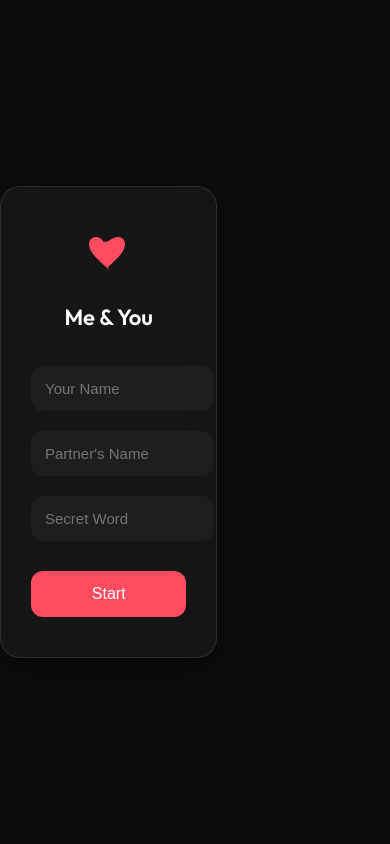
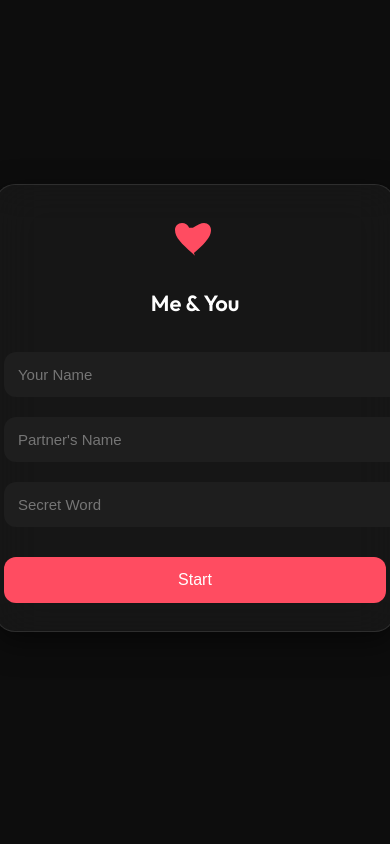
Before and after one commit to ENNYyyyy/me_nd_you, a Django app: page / in a window 390 px wide; the page is wider, and only the part inside the window is pictured. Run offline with Django 5.2, Linux system fonts and the light colour scheme.

Commit message:
Responsive layout and vertical spacing for login and PWA actions; update mode select and play templates; fix URLs

```diff
--- a/game/templates/game/login.html
+++ b/game/templates/game/login.html
@@ -31,16 +31,32 @@
     />
 
     <style>
+      html,
       body {
+        height: 100%;
         margin: 0;
         padding: 0;
+      }
+
+      body {
+        min-height: 100vh;
+        min-width: 100vw;
         font-family: "Outfit", sans-serif;
         background: #0d0d0d;
         color: #fff;
-        height: 100vh;
         display: flex;
+        flex-direction: column;
         align-items: center;
         justify-content: center;
+      }
+
+      .main-content {
+        display: flex;
+        flex-direction: column;
+        align-items: center;
+        width: 100%;
+        max-width: 400px;
+        margin: 0 auto;
       }
 
       .login-container {
@@ -49,10 +65,11 @@
         backdrop-filter: blur(20px);
         border-radius: 20px;
         padding: 40px 30px;
-        width: 90%;
+        width: 100%;
         max-width: 400px;
         text-align: center;
         box-shadow: 0 10px 30px rgba(0, 0, 0, 0.5);
+        margin-bottom: 28px;
       }
 
       .login-container svg {
@@ -102,9 +119,9 @@
         display: flex;
         flex-direction: column;
         align-items: center;
-        margin-top: 32px;
         width: 100%;
         max-width: 400px;
+        gap: 0;
       }
 
       #installBtn {
@@ -128,7 +145,8 @@
         display: block;
       }
 
-      #install-tip {
+      #install-tip,
+      #ios-pwa-tip {
         display: none;
         margin-top: 12px;
         background: #222;
@@ -140,19 +158,18 @@
         width: 100%;
       }
 
-      #ios-pwa-tip {
-        display: none;
-        margin-top: 12px;
-        background: #222;
-        color: #fff;
-        padding: 12px 16px;
-        border-radius: 10px;
-        font-size: 15px;
-        text-align: center;
-        width: 100%;
+      @media (max-width: 500px) {
+        .main-content,
+        .login-container,
+        .pwa-actions {
+          max-width: 98vw;
+          width: 98vw;
         }
 
-      @media (max-width: 500px) {
+        .login-container {
+          padding: 28px 8px;
+        }
+
         h1 {
           font-size: 22px;
         }
@@ -160,6 +177,7 @@
     </style>
   </head>
   <body>
+    <div class="main-content">
       <div class="login-container">
         <svg viewBox="0 0 24 24">
           <path
@@ -184,10 +202,11 @@
           <button type="submit">Start</button>
         </form>
       </div>
-
       <div class="pwa-actions">
         <button id="installBtn" type="button">
-        <span style="font-size: 1.3em; vertical-align: middle">&#x1F4E6;</span>
+          <span style="font-size: 1.3em; vertical-align: middle"
+            >&#x1F4E6;</span
+          >
           Install App
         </button>
         <div id="install-tip">
@@ -200,6 +219,7 @@
           <span style="font-size: 1.2em">&#x1F5D2;</span> or
           <span style="font-size: 1.2em">&#x2191;</span> and then "Add to Home
           Screen".
+        </div>
       </div>
     </div>
 
```
Lines whose indentation alone changed are shown as unchanged.
